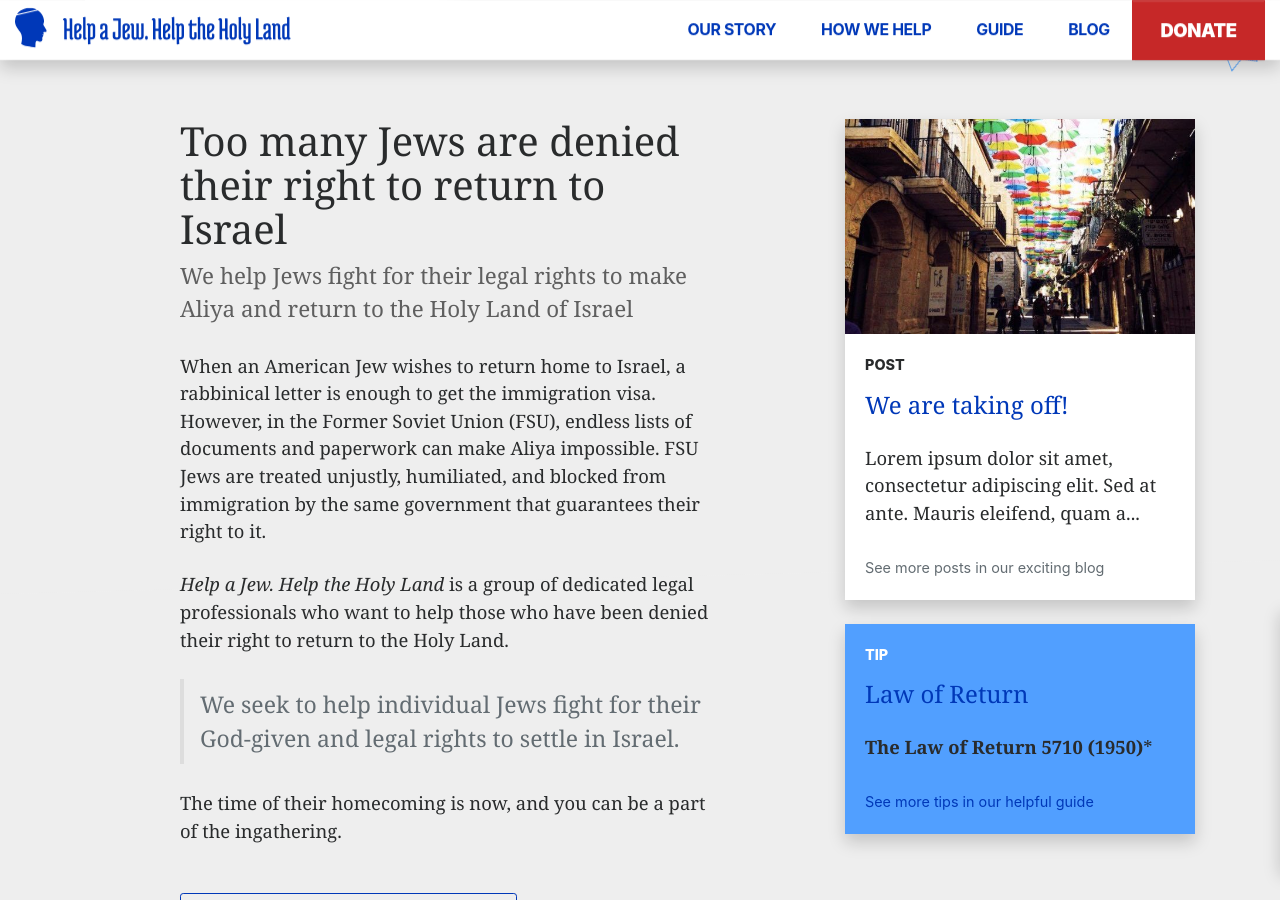
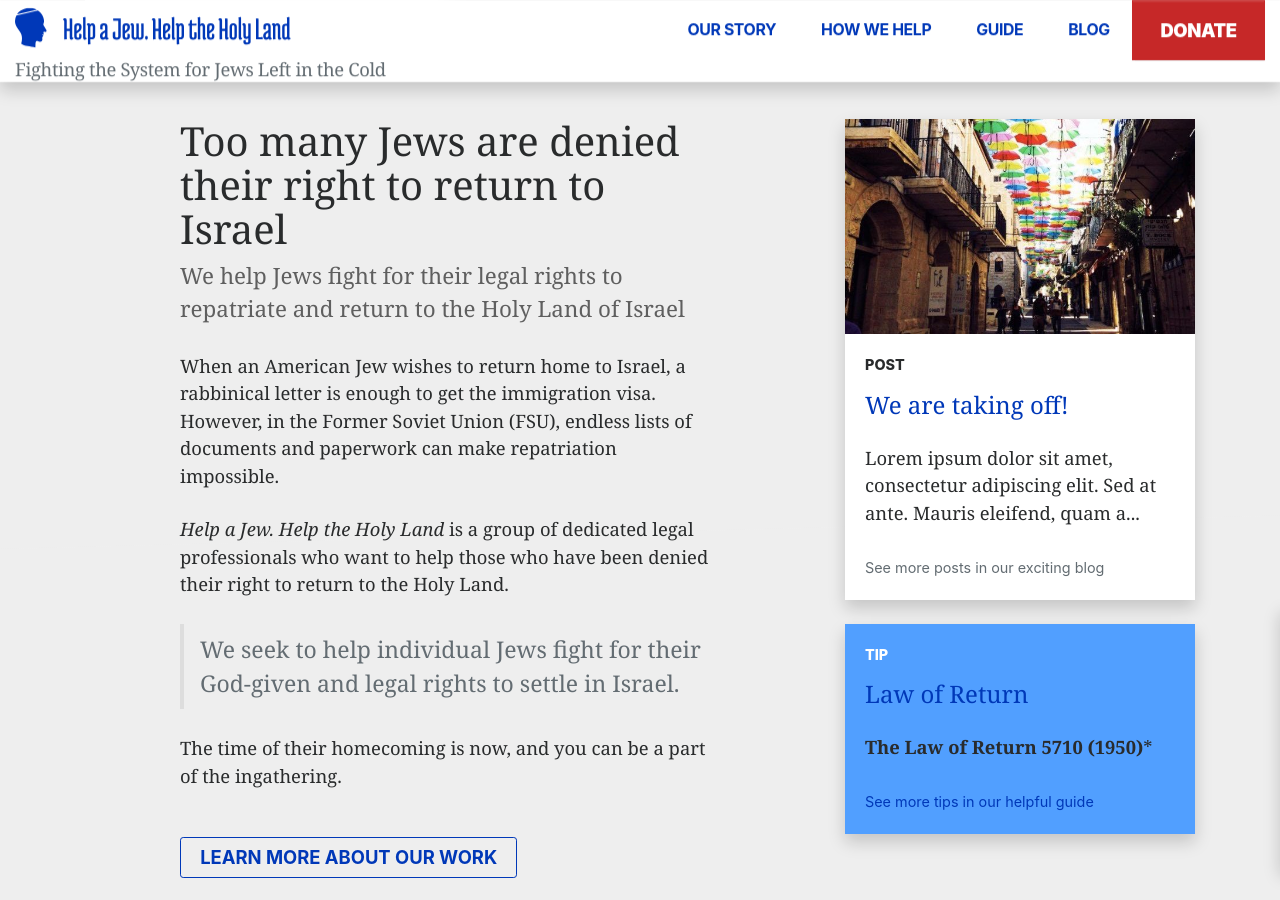
Before and after one commit to vinegredz/haj-1, a Jekyll site: the page built from index.html, in a window 1280 px wide and 900 px high, scrolled down 897 px. Built offline with Jekyll 4.4.1, drawn with Linux system fonts in a browser that asks for light colours; some of the changed text lies outside the part shown.

Commit message:
home updated

```diff
--- a/_includes/header.html
+++ b/_includes/header.html
@@ -11,6 +11,8 @@
                 <a class="d-block mt-2" href="{{ '/' | relative_url}}">
                     {% include logo.html %}
                 </a>
+
+                <span class="text-gray-light">Fighting the System for Jews Left in the Cold</span>
 
             </div>
 
--- a/_layouts/home.html
+++ b/_layouts/home.html
@@ -20,20 +20,20 @@
             <div class="col-lg-6 offset-lg-1">
 
                 <h1>Too many Jews are denied their right to return to Israel</h1>
-                <p class="lead text-gray">We help Jews fight for their legal rights to make Aliya and return to the
-                    Holy Land of Israel</p>
+                <p class="lead text-gray">We help Jews fight for their legal rights to repatriate and return to the Holy
+                    Land of Israel</p>
                 <p>When an American Jew wishes to return home to Israel, a rabbinical letter is enough to get the
                     immigration visa. However, in the Former Soviet Union (FSU), endless lists of documents and
-                    paperwork can make
-                    Aliya
-                    impossible. FSU Jews are treated unjustly, humiliated, and blocked from immigration by the same government
-            that guarantees their right to it.</p>
-                <p><em>Help a Jew. Help the Holy Land</em> is a group of dedicated legal professionals who want to help those
-                    who have been denied their right to return to the Holy Land.</p>
-                <p><blockquote>We seek to help individual Jews fight for their God-given and legal rights to
-                settle in Israel.</blockquote></p>
+                    paperwork can make repatriation impossible.</p>
+                <p><em>Help a Jew. Help the Holy Land</em> is a group of dedicated legal professionals who want to help
+                    those who have been denied their right to return to the Holy Land.</p>
+                <p>
+                <blockquote>We seek to help individual Jews fight for their God-given and legal rights to settle in
+                    Israel.
+                </blockquote>
+                </p>
                 <p>The time of their homecoming is now, and you can be a part of the ingathering.</p>
-                <a class="btn btn-outline-primary my-5" href="{{ 'how-we-help' | relative_url }}">Learn more about our
+                <a class="btn btn-outline-primary my-5" href="{{ 'our-story' | relative_url }}">Learn more about our
                     work</a>
 
             </div>
@@ -73,11 +73,8 @@
 
         <div class="card card-oblique card-oblique-reverse px-md-5 px-2 py-2 mt-5 text-center">
             <img class="img-quote" src="{{ 'assets/img/magen.svg' | relative_url }}">
-            <p class="lead text-primary pb-2 pt-3">“The land of Israel is the land of our shared heritage. Israel is the
-                one place in the
-                Middle East where the Christian community not only survives but thrives and it is no accident.”</p>
-            <div class="f-xs f-sans">Israeli Prime Minister Benjamin Netanyahu, Dec. 21st 2016
-            </div>
+            <p class="lead text-primary pb-2 pt-3">“...I will make them one nation in the land...”</p>
+            <div class="f-xs f-sans">Ezekiel, 37:22</div>
         </div>
 
     </div>
```
